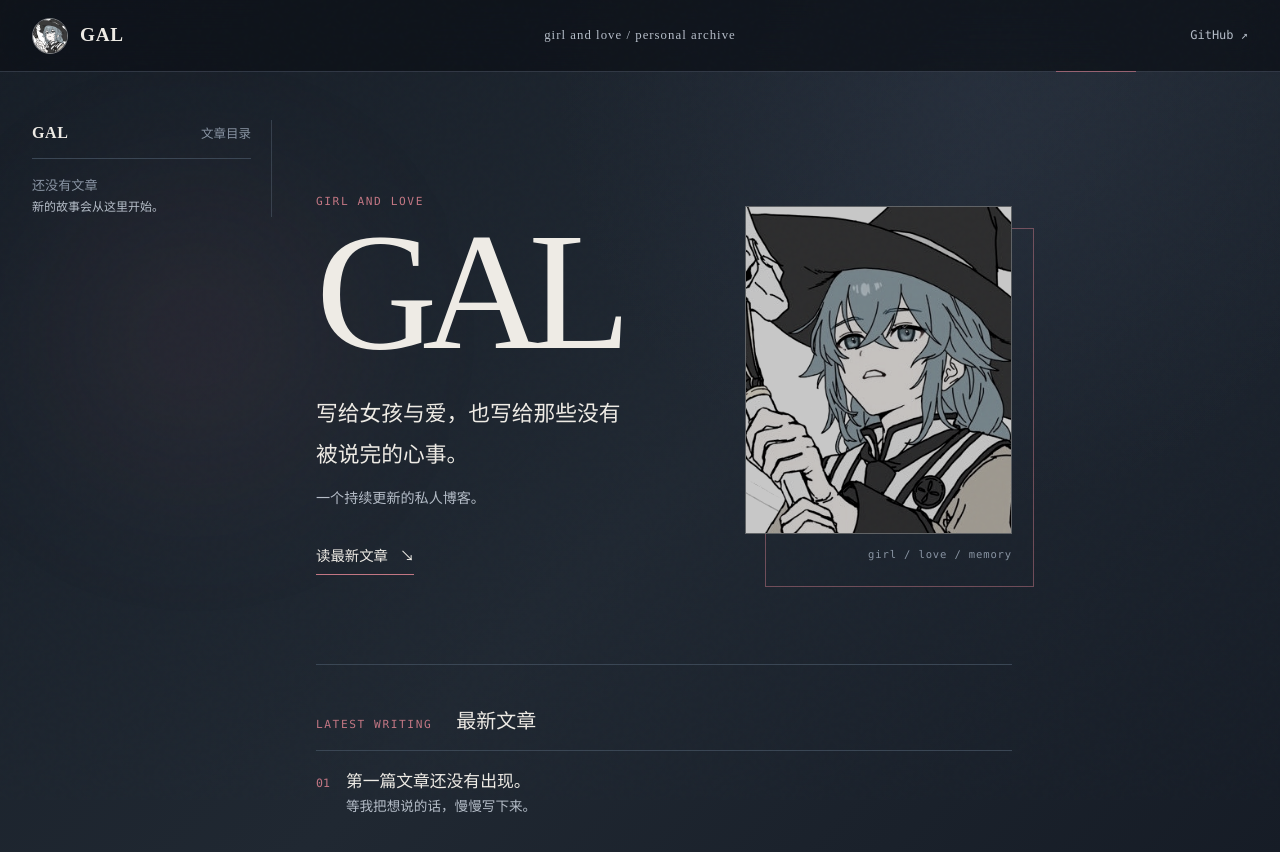
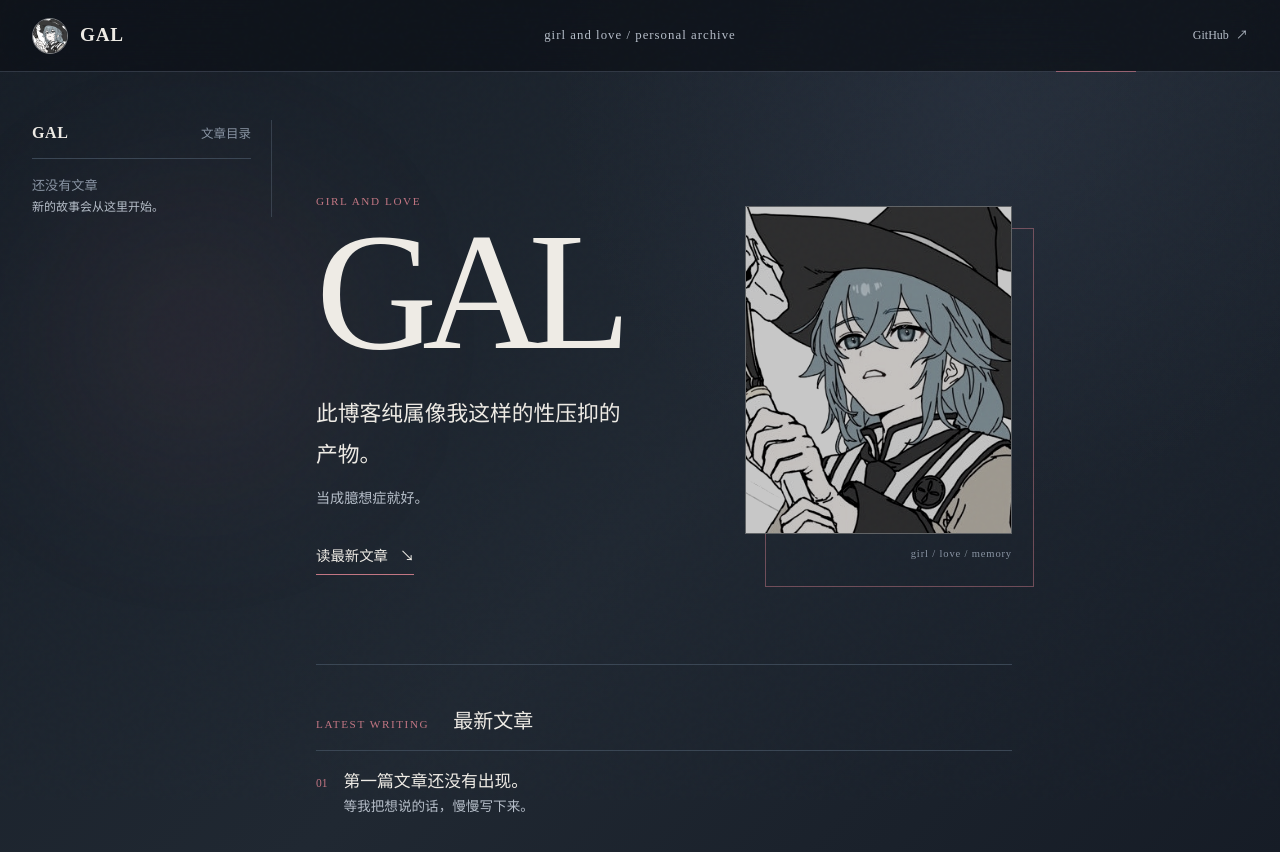
Before and after one commit to TTAWDTT/GAL, a Next.js app: page / in a window 1280 px wide. Shown: the top 852 px of the page. Built offline with nearby package versions, Linux system fonts and the light colour scheme.

Commit message:
fix(copy): update GAL voice and typeface

```diff
--- a/pages/index.tsx
+++ b/pages/index.tsx
@@ -20,9 +20,9 @@ export default function HomePage({ documents, tree }: { documents: DocumentMeta[
               <p className="eyebrow">Girl and Love</p>
               <h1>GAL</h1>
               <p className="home-page__lead">
-                写给女孩与爱，也写给那些没有被说完的心事。
+                此博客纯属像我这样的性压抑的产物。
               </p>
-              <p className="home-page__note">一个持续更新的私人博客。</p>
+              <p className="home-page__note">当成臆想症就好。</p>
               <Link className="home-page__link" href="#latest">
                 读最新文章 <span aria-hidden="true">↘</span>
               </Link>
--- a/styles/globals.css
+++ b/styles/globals.css
@@ -12,7 +12,7 @@
   --accent-hover: #e09aa5;
   --sans: "Times New Roman", var(--font-lxgw-wenkai, "LXGW WenKai Local"), "Noto Serif SC", "Songti SC", serif;
   --serif: "Times New Roman", var(--font-lxgw-wenkai, "LXGW WenKai Local"), "Noto Serif SC", "Songti SC", serif;
-  --mono: ui-monospace, SFMono-Regular, Consolas, monospace;
+  --mono: "Times New Roman", var(--font-lxgw-wenkai, "LXGW WenKai Local"), "Noto Serif SC", "Songti SC", serif;
 }
 
 * { box-sizing: border-box; }
```
